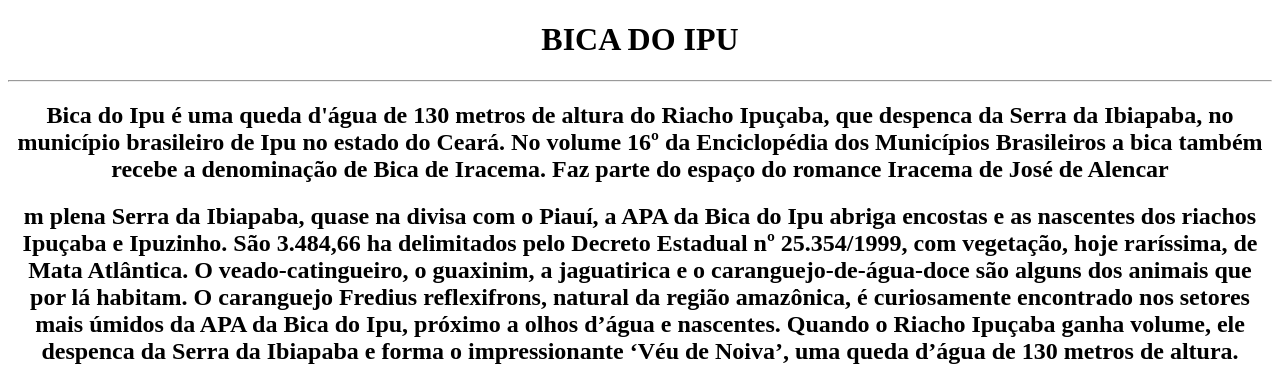
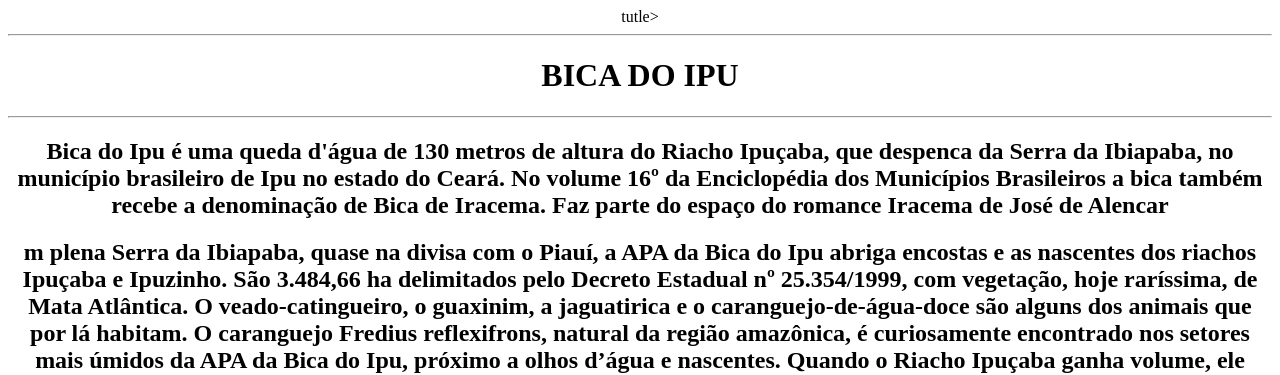
Before and after one commit to Emanuelle630/site-manu-1, a plain HTML site: page site manu5.html in a window 1280 px wide. Shown: the top 375 px of the page. Drawn offline with Linux system fonts and the light colour scheme.

Commit message:
Update site manu5.html

```diff
--- a/site manu5.html
+++ b/site manu5.html
@@ -3,6 +3,8 @@
 <head>
     <meta charset="UTF-8">
     <meta name="viewport" content="width=device-width, initial-scale=1.0">
+    <title> turismo ipu </title>tutle>
+    <hr>
     <title>BICA DO Ipu</title>
    <style>
     body{
```
